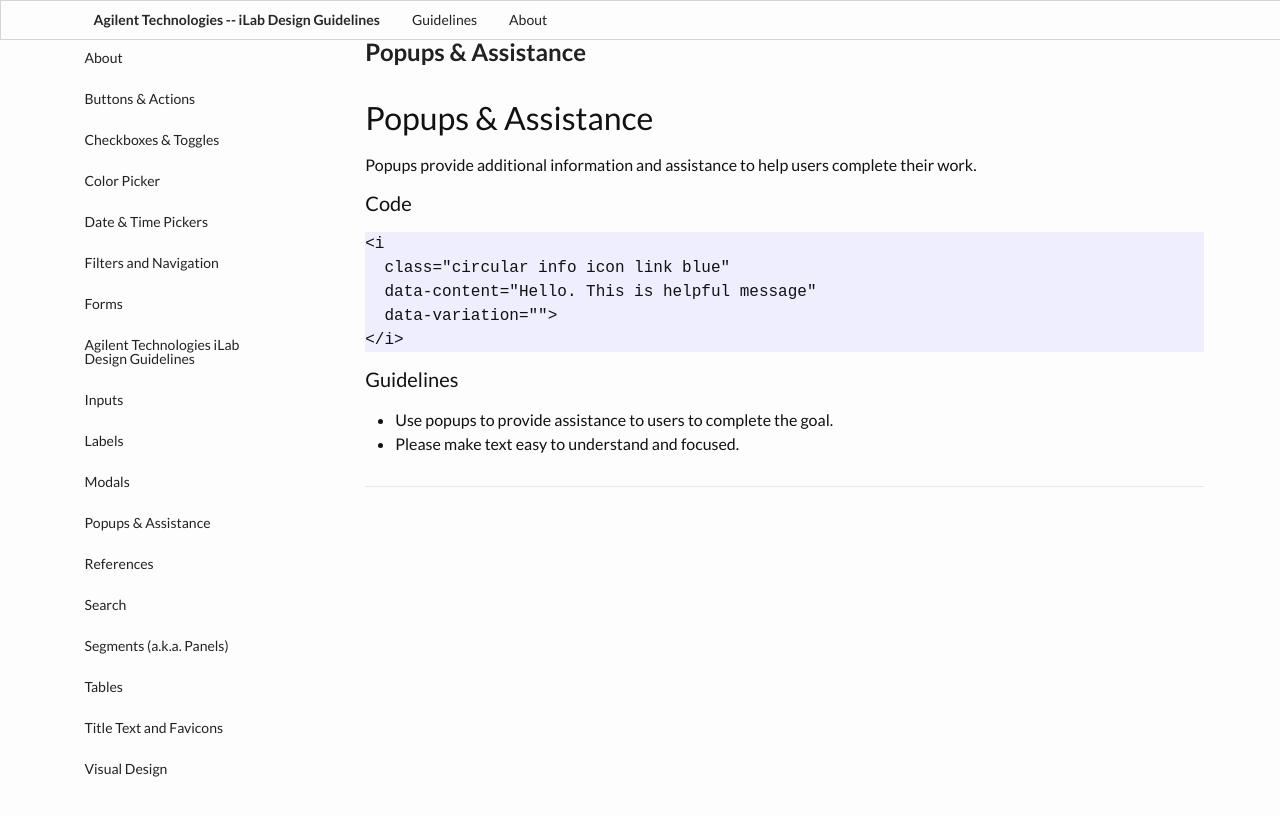
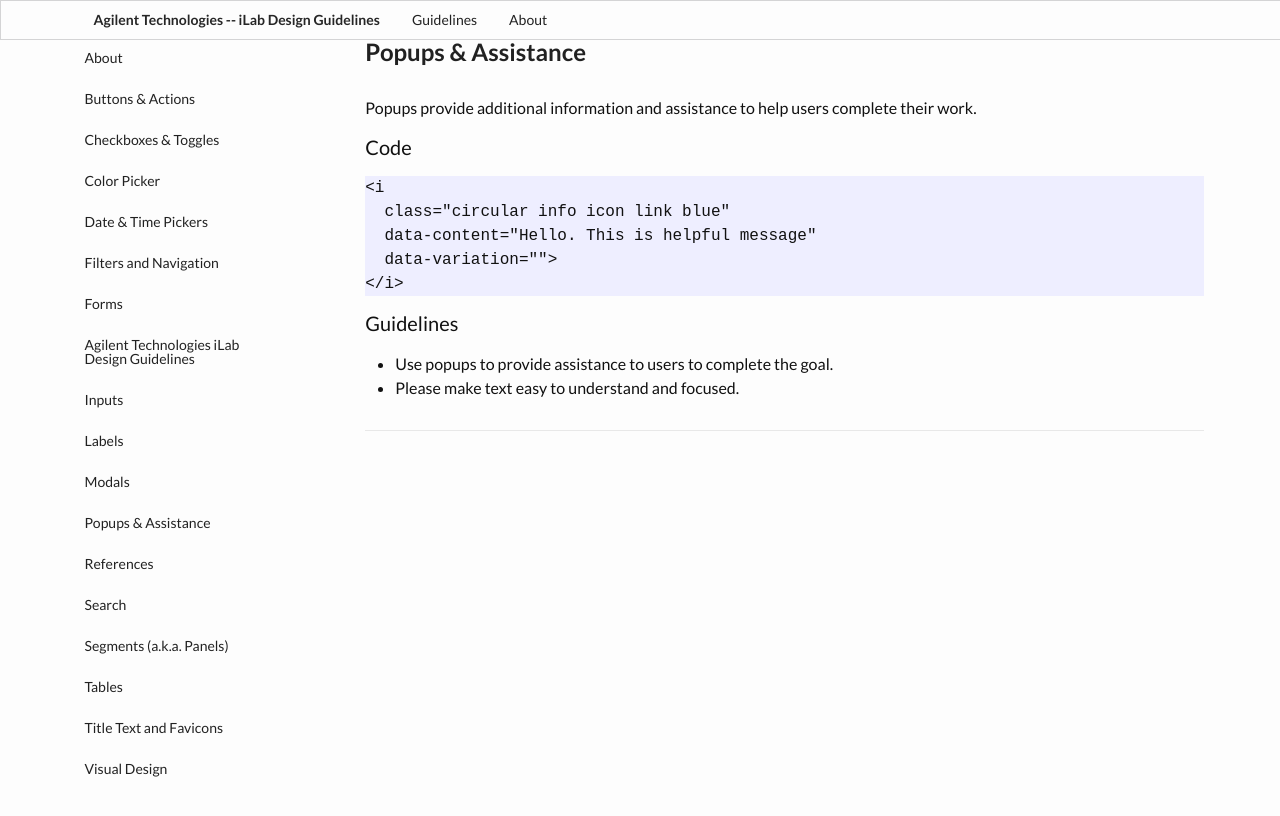
Before and after one commit to polycrystalline/ilab-design-guidelines, a Jekyll site: the page built from popups_and_assistance.md, in a window 1280 px wide. Shown: the top 816 px of the page. Built offline with Jekyll 4.4.1, drawn with Linux system fonts in a browser that asks for light colours; nearby versions of some CDN libraries.

Commit message:
Remove the duplicate headers

```diff
--- a/popups_and_assistance.md
+++ b/popups_and_assistance.md
@@ -4,9 +4,8 @@
 permalink: /popups_and_assistance/
 ---
 
+Popups provide additional information and assistance to help users complete their work.
 
-## Popups & Assistance
-Popups provide additional information and assistance to help users complete their work.
 #### Code
 
 	<i
```
Also changed, not shown: buttons_and_actions.md (+0 -1 lines).
